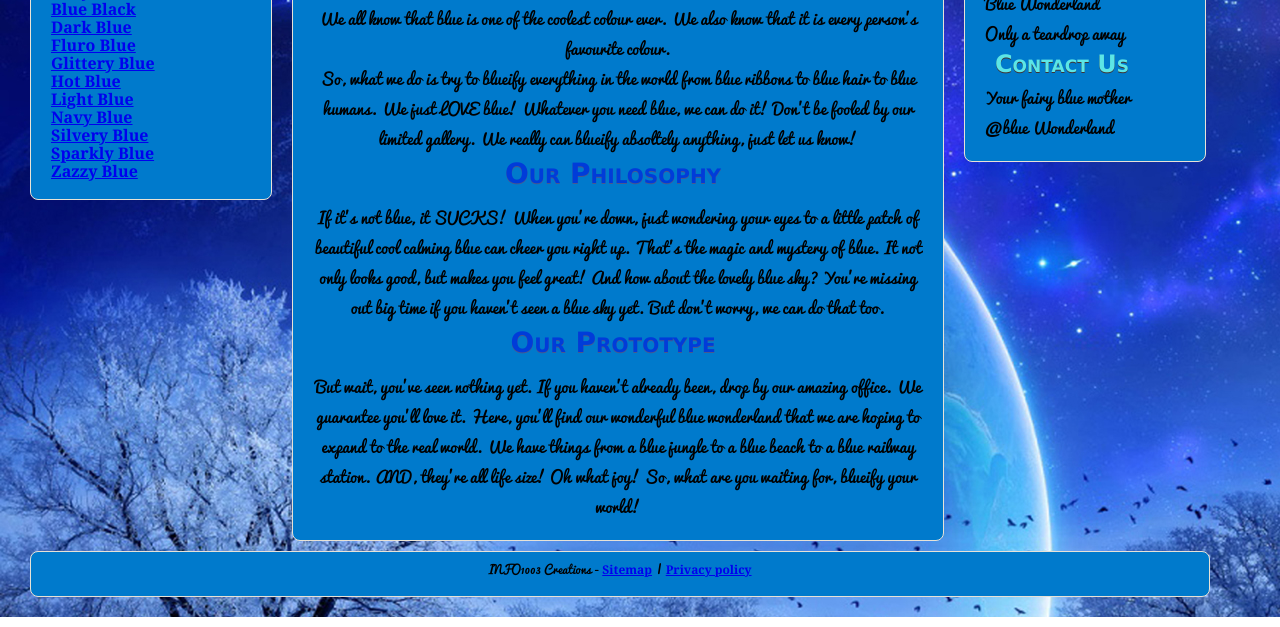
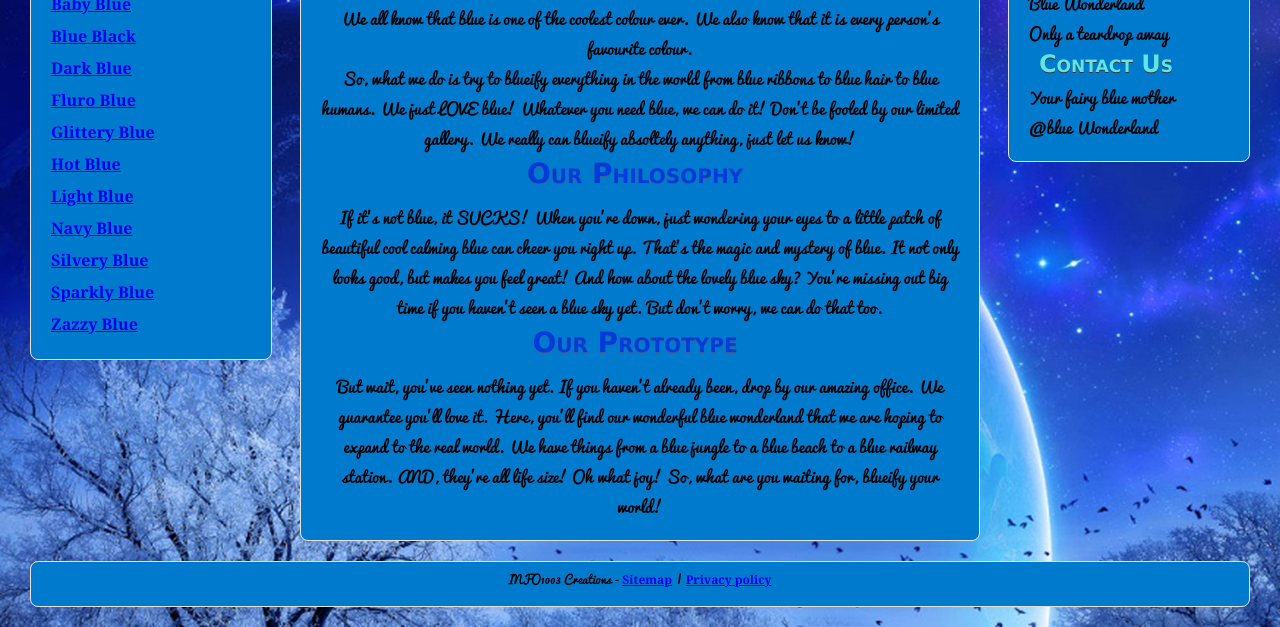
Before and after one commit to evarghhh/blue, a plain HTML site: page blue.html in a window 1280 px wide. Shown: the part 236-863 px from the top of the page. Drawn offline with Linux system fonts and the light colour scheme.

Commit message:
Centering the body

```diff
--- a/blue.html
+++ b/blue.html
@@ -2,6 +2,7 @@
 <html>
 	<head>
 		<title>Blue Wonderland</title>
+    	<meta name="viewport" content="width=device-width, initial-scale=1.0">
 		<link rel="stylesheet" href="css/reset.css">
 		<link rel="stylesheet" href="css/styleBlue.css">
 	</head>
@@ -11,7 +12,6 @@
 		<h1>Blue Wonderland</h1>
 		<h3>painting the world blue</h3>
 		<a href="#" title="Blue Wonderland"><img src="img/blue_flower.jpg" alt="Blue Wonderland"></a>
-
 			<div>
 				<a href="#">Home</a>
 				<a href="#">Blue Me</a>
@@ -35,21 +35,7 @@
 			<li><a href="#">Sparkly Blue</a></li>
 			<li><a href="#">Zazzy Blue</a></li>
 		</ul>
-	</nav
-
-	<section>
-		<article>
-		<h2>Welcome to Blue Wonderland</h2>
-		<p>We all know that blue is one of the coolest colour ever. We also know that it is every person's favourite colour.</p>
-		<p>So, what we do is try to blueify everything in the world from blue ribbons to blue hair to blue humans. We just LOVE blue! Whatever you need blue, we can do it! Don't be fooled by our limited gallery. We really can blueify absoltely anything, just let us know!</p>
-
-		<h2>Our Philosophy</h2>
-		<p>If it's not blue, it SUCKS! When you're down, just wondering your eyes to a little patch of beautiful cool calming blue can cheer you right up. That's the magic and mystery of blue. It not only looks good, but makes you feel great! And how about the lovely blue sky? You're missing out big time if you haven't seen a blue sky yet. But don't worry, we can do that too.</p>
-
-		<h2>Our Prototype</h2>
-		<p>But wait, you've seen nothing yet. If you haven't already been, drop by our amazing office. We guarantee you'll love it. Here, you'll find our wonderful blue wonderland that we are hoping to expand to the real world. We have things from a blue jungle to a blue beach to a blue railway station. AND, they're all life size! Oh what joy! So, what are you waiting for, blueify your world!</p>
-		</article>
-	</section>
+	</nav>
 
 	<aside>
 		<h4>Location</h4>
@@ -61,6 +47,18 @@
 		<p>@blue Wonderland</p>
 	</aside>
 
+	<article>
+		<h2>Welcome to Blue Wonderland</h2>
+		<p>We all know that blue is one of the coolest colour ever. We also know that it is every person's favourite colour.</p>
+		<p>So, what we do is try to blueify everything in the world from blue ribbons to blue hair to blue humans. We just LOVE blue! Whatever you need blue, we can do it! Don't be fooled by our limited gallery. We really can blueify absoltely anything, just let us know!</p>
+
+		<h2>Our Philosophy</h2>
+		<p>If it's not blue, it SUCKS! When you're down, just wondering your eyes to a little patch of beautiful cool calming blue can cheer you right up. That's the magic and mystery of blue. It not only looks good, but makes you feel great! And how about the lovely blue sky? You're missing out big time if you haven't seen a blue sky yet. But don't worry, we can do that too.</p>
+
+		<h2>Our Prototype</h2>
+		<p>But wait, you've seen nothing yet. If you haven't already been, drop by our amazing office. We guarantee you'll love it. Here, you'll find our wonderful blue wonderland that we are hoping to expand to the real world. We have things from a blue jungle to a blue beach to a blue railway station. AND, they're all life size! Oh what joy! So, what are you waiting for, blueify your world!</p>
+	</article>
+
 	<footer>
 		<p>INFO1003 Creations - <a href="#">Sitemap</a> | <a href="#">Privacy policy</a>
 	</footer>
--- a/css/styleBlue.css
+++ b/css/styleBlue.css
@@ -10,7 +10,7 @@ body{
 	background-image: url('../img/blue_background.jpg') !important; /* Required */
 	font-family:Pacifico !important; /* Required */
 	margin:20px !important; /* Required */
-	width:1200px;
+	/* Removed width:1200px; */
 }
 
 /* Links */
@@ -33,37 +33,42 @@ header, section, article, footer{
 /* Navigational List */
 nav ul{}
 
-/* Right Section */
-aside{
+article{
+	margin: 20px 280px; /* Removed margin:10px; */
+	line-height:30px;
+	/* Removed float:left; */
+	/* Removed width:610px; */
+}
+
+/* Left and Right Section Common */
+aside, nav{
 	background-color:#007ACC;
 	border:1px solid;
 	border-radius:8px;
 	border-color:#E7E2D7;
 	padding:10px 20px 20px 20px;
 	margin:10px;
-	float:left;
 	width:200px;
 	line-height:30px;
+	height:auto;
+	/* Removed float:left; */
 }
 
-/* Left Section */
+/* Left Section Only */
 nav{
-	background-color:#007ACC;
-	border:1px solid;
-	border-radius:8px;
-	border-color:#E7E2D7;
-	padding:10px 20px 20px 20px;
-	margin:10px;
 	float:left;
-	width:200px;
-	height:auto;
+}
+
+/* Right Section Only */
+aside{
+	float:right;
 }
 
 /* Section Headings */
 h4{
 	color:#5CE6E6 !important; /* Required */
 	text-shadow:0px 1px 0px #403232 !important; /* Required */
-	padding:2px 10px 2px 10px !important; /* Required */
+	padding:2px 10px !important; /* Required */
 	font-family:verdana;
 	font-size:24px;
 	font-weight:bold;
@@ -86,7 +91,6 @@ h2{
 /*
 * Additional CSS below
 */
-
 h1{
 	font-family:verdana;
 	font-size:40px;
@@ -114,13 +118,6 @@ div{
 	padding:8px 0px 0px 0px;
 }
 
-article{
-	margin:10px;
-	float:left;
-	width:610px;
-	line-height:30px;
-}
-
 
 footer{
 	clear:both;
```
